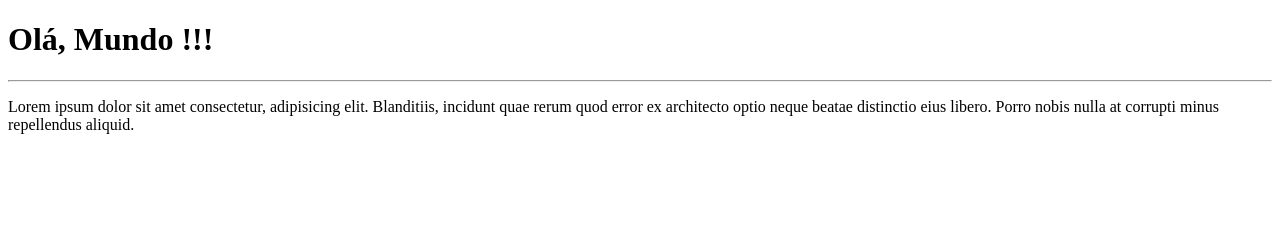
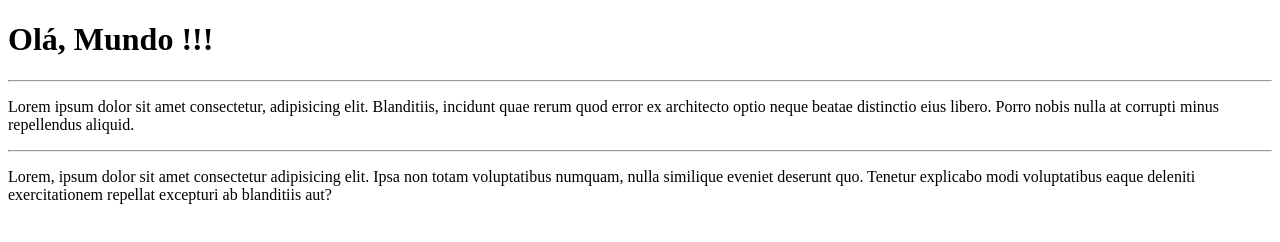
Before and after one commit to nandotiweb/Ola-Mundo, a plain HTML site: page site-exemplo/index.html in a window 1280 px wide. Drawn offline with Linux system fonts and the light colour scheme.

Commit message:
adcionei 1 parágrafo.

```diff
--- a/site-exemplo/index.html
+++ b/site-exemplo/index.html
@@ -10,5 +10,7 @@
     <h1>Olá, Mundo !!!</h1>
     <hr>
     <p>Lorem ipsum dolor sit amet consectetur, adipisicing elit. Blanditiis, incidunt quae rerum quod error ex architecto optio neque beatae distinctio eius libero. Porro nobis nulla at corrupti minus repellendus aliquid.</p>
+    <hr>
+    <p>Lorem, ipsum dolor sit amet consectetur adipisicing elit. Ipsa non totam voluptatibus numquam, nulla similique eveniet deserunt quo. Tenetur explicabo modi voluptatibus eaque deleniti exercitationem repellat excepturi ab blanditiis aut?</p>
 </body>
 </html>
```
